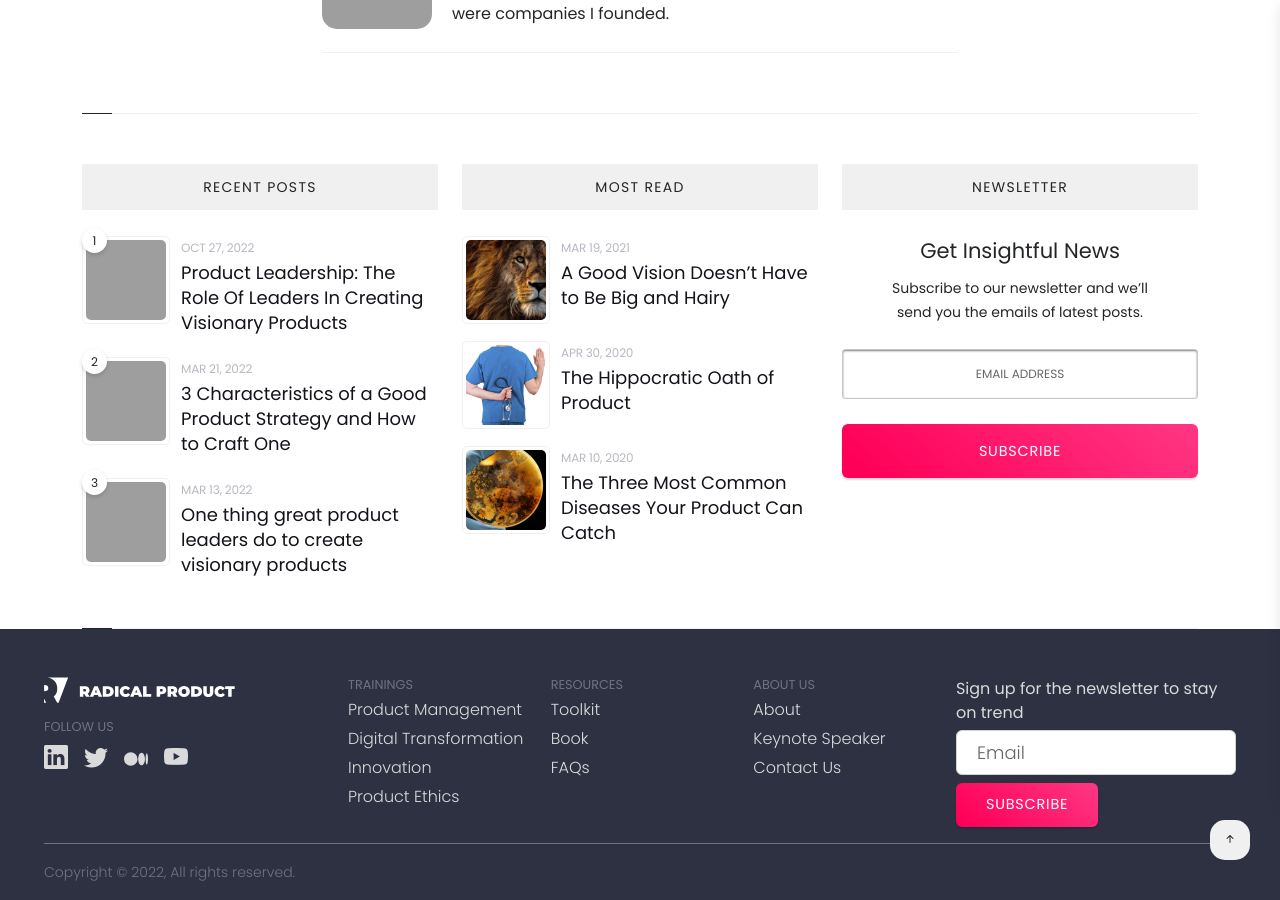
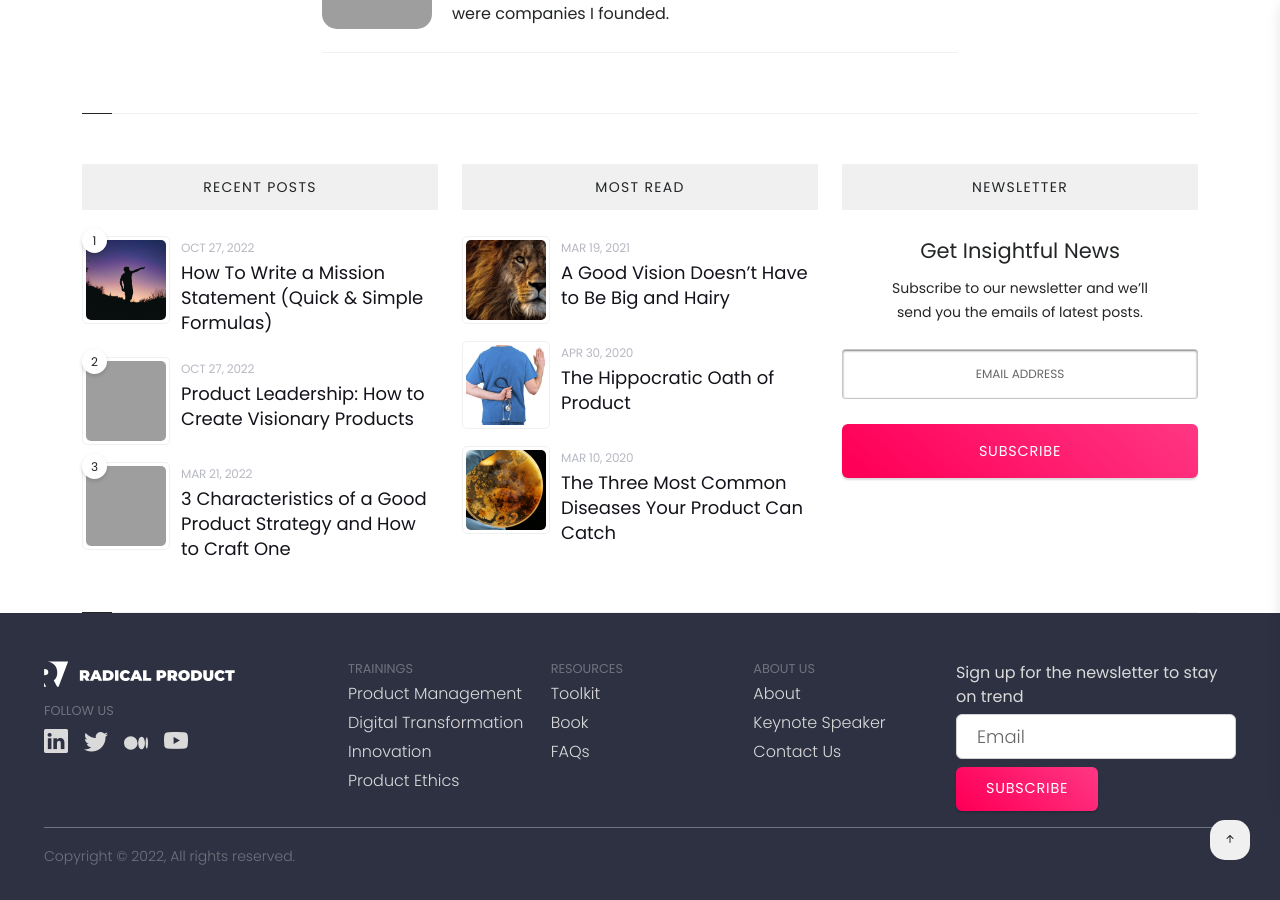
Before and after one commit to qq7te/radical-product, a Jekyll site: the page built from src/_posts/2021-04-15-real-pain-points.markdown, in a window 1280 px wide and 900 px high, scrolled down 4430 px. Built offline with Jekyll 4.4.1, drawn with Linux system fonts in a browser that asks for light colours; nearby versions of some CDN libraries; some of the changed lines change nothing that is shown; grey boxes are pictures that could not be loaded.

Commit message:
product leadership fixes and mission statement

```diff
--- a/src/_posts/2022-10-27-product-leadership.markdown
+++ b/src/_posts/2022-10-27-product-leadership.markdown
@@ -1,6 +1,6 @@
 ---
 layout: post
-title: "Product Leadership: The Role Of Leaders In Creating Visionary Products"
+title: "Product Leadership: How to Create Visionary Products"
 date: 2022-10-27 18:05:55 +0300
 permalink: /blog/product-leadership
 image: "/img/leadershiphero.jpg"
@@ -19,7 +19,7 @@
 Yes! Whether you’re an individual contributor or a manager, you’re a product leader if you exhibit the key traits of giving your team(s) the right balance of autonomy and direction.
 <br>
 
-<h2>A visual framework for product leadership</h2>
+<h2>What makes a good product leader?</h2>
 Until now, most of us have had to figure out through trial and error what good product leadership looks like. It’s time to change that! This blog post offers a visual framework and a step-by-step process for developing the key skills you need to be a good product leader.
 
 Essentially there are two dimensions to good product leadership:
@@ -29,9 +29,11 @@
 When you do these two things just right, you’re able to give your team the autonomy they need and yet you have enough influence to be able to shape the output.
 
 When you plot these two dimensions, the following styles of leadership emerge. See if you recognize these styles:
+
 <br>
 
-![Radical Product Thinking: Product Leadership]({{site.baseurl}}/img/leadership.png)
+<h2>A visual framework for product leadership</h2>
+![Radical Product Thinking: Product Leadership]({{site.baseurl}}/img/leadershipcrop.png)
 <br>
 
 
--- /dev/null
+++ b/src/_posts/2022-11-16-mission-statement.markdown
@@ -0,0 +1,168 @@
+---
+layout: post
+title: "How To Write a Mission Statement (Quick & Simple Formulas)"
+date: 2022-10-27 18:05:55 +0300
+permalink: /blog/how-to-write-a-mission-statement
+image: "/img/mission.jpg"
+categories: Mission Statement
+published: true
+featured: false
+---
+
+
+## The Tradition: Mission, Vision, and Values
+
+Most organizations have a triad structure of vision, mission, and values to communicate who they are and what they stand for. Although this structure was intended to offer employees clarity,  this triad format has instead generated much confusion. In this article I’ll explain where this approach of writing vision, mission, and values statements goes wrong. I’ll then share a simple but powerful framework so you can effectively communicate the change you want to bring about and align your team.
+<br>
+
+## Difference Between A Vision And Mission Statement
+The difference between a vision and mission statement is often the first source of confusion when using this triad approach. Should it be the vision statement that is broader and the mission statement which offers more detail, or the other way around?
+
+Traditionally, the vision statement is intended to show employees in broad and aspirational terms where the company is going and the hopes and dreams a company has. In this context, the mission statement is designed to provide a more detailed picture of the problem and is designed to be more actionable - it answers the question of how the company will bring about the vision.
+
+Here are two examples of vision and mission statements written in this model:
+**American Express:**
+**Vision:** Provide the world’s best customer experience every day.
+**Mission:** Become essential to our customers by providing differentiated products and services to help them achieve their aspirations.
+
+**Boeing:**
+**Vision:** We aspire to be the best in aerospace and an enduring global industrial champion.
+**Mission:** Our purpose and mission is to connect, protect, explore and inspire the world through aerospace innovation.
+<br>
+
+## Rethinking Vision And Mission: Write One Statement
+Having two separate statements just creates more cognitive load and makes employees feel like they also need to remember which statement was which. To remove the unnecessary confusion, many companies today have a single statement.
+
+For example, Nike’s website doesn’t have a vision statement. It states its mission as:
+“To bring inspiration and innovation to every athlete* in the world.
+*If you have a body, you are an athlete.”
+
+Asana, a project management and collaboration platform, also did away with a separate vision statement. Its website says that its mission is “to help humanity thrive by enabling all teams to work together effortlessly.”
+
+Whether you call it a mission or vision, the [Radical Product Thinking way]({% post_url 2020-07-11-vision-doesnt-have-to-be-hairy%}) is to write a single statement to align your team. But a radical statement doesn't sound like the examples above.
+
+<br>
+
+## Why Do Mission Statements Fail?
+Although creating a single statement is a great first step, these statements above are entirely too broad. Let’s take the example of Asana’s mission statement of helping humanity thrive by enabling all teams to work together effortlessly. This could describe Slack, or a telecom company describing its corporate phone plan, or even an events management team that organizes corporate offsites! The problem with such a statement is that pretty much anything fits.
+
+You need a clear North Star that points the way and that acts as a filter so that when you hold up a feature against this statement and ask, “Should we do this?”, sometimes the answer should be “No! Don’t!”
+
+>A broad mission statement that doesn't provide adequate direction leads to a myopic focus on short-term business needs.
+
+When you write mission statements that are broad and aspirational but provide little direction on what problem you’re trying to solve, what ends up driving your actions are the urgent and short-term needs of your business. If prioritization is a difficult exercise at your company, most likely your mission statement is too broad. What you need is a detailed and compelling statement that answers a few profound questions for your team.
+
+<br>
+
+## Elements of a mission statement
+I’ve found that a good mission statement has three important elements:
+1. **It describes the problem you want to see solved in the world.** It shouldn’t be about your aspirations for your organization at all. In fact, you know you’re on the right track if you describe a problem that you want to see solved even if you were to take yourself and your organization out of the picture.
+2. **It describes a tangible end state you can visualize.** When your goal is a tangible, visualizable end state instead of something abstract, people can internalize it and make it their own dream.
+3. **It is meaningful to you and the people you intend to impact.** Your mission must resonate with the people whose lives you want to impact, since you want them alongside you on this journey. When you share your mission statement with your customers they should be nodding along with you.
+
+<br>
+
+
+## How To Write A Mission Statement
+In writing your mission statement, you’ll want to condense the three elements above into one detailed statement that articulates the change you envision and how you’ll bring it about.
+>You can learn more about [Radical Product Thinking workshops](https://www.radicalproduct.com/trainings/innovation-training/) where you can work with me to craft a compelling statement that aligns your team.
+
+To craft a mission statement, you need to ask the *who*, *what*, *why*, *when*, and *how* questions:
+- **Who:** Whose world are you setting out to change? You need to define a specific and identifiable group - you can’t change the world for everyone.
+- **What:** What is their problem and what’s the solution they’re using today??
+- **Why:** Why does this world need changing? Unless there’s a clear reason that the status quo is absolutely unacceptable, there’s no real need for your product.
+- **When:** When will you know that you’ve arrived?
+- **How:** How will you bring about this world? This is finally where you can talk about your product, approach, or technology.
+
+Even when you know you have to answer these who, what, why, when, how questions, I’ve found that starting with a blank sheet of paper is unproductive -- it leaves you stuck and focusing on finding the perfect words instead of answering these profound questions.
+
+To help with this, you can use the [Radical Product Thinking toolkit](https://www.radicalproduct.com/toolkit) -- it’s a fill-in-the-blanks statement that makes it easier to write such a single statement to align your team on the problem you’re setting out to solve, why it needs to be solved, and the world you envision as a result.
+
+<br>
+
+## Framework for writing a mission statement
+Many teams have been inspired by Simon Sinek’s book *Start With Why* and have tried to adopt that approach for writing a mission statement.
+
+<br>
+![Simon Sinek: The Golden Circle]({{site.baseurl}}/img/Thegoldencircle.png)
+
+<br>
+I agree with Sinek’s approach that tells you not to focus on your product or solution and instead focus on why your organization exists. The problem, however, is that even when you heartily believe in starting with the Why, it’s really hard to articulate the Why on a blank sheet of paper without a clear structure to guide you. If you’ve tried this exercise at a corporate offsite, most likely you have experienced the pain of feeling trapped in a never ending game of junk-word-bingo.
+
+Instead, the RPT approach guides you to your Why using a [fill-in-the-blanks approach](https://www.radicalproduct.com/toolkit). The first part of the RPT worksheet helps you define whose problem you’re setting out to solve and why it’s imperative that the problem must be solved. The second half of the worksheet helps you define the end state when the problem is solved and what your solution is for bringing this about.
+
+<br>
+<h2>The Radical Product Thinking Framework</h2>
+![Radical Product Thinking: Mission or Vision Statement]({{site.baseurl}}/img/mission.png)
+
+<br>
+<h2>Mission Statement Examples (The Radical Product Thinking Way)</h2>
+Whether you call it your vision or your mission, in the [Radical Product Thinking](https://www.radicalproduct.com/) way, your statement should be detailed and sound more like an essay than a short slogan such as “to be the leader in XYZ”. A detailed statement creates alignment and gives your team the blueprint they need to know what to build.
+
+Here are filled out examples of the Radical Product Thinking [Mad Libs statement](https://www.radicalproduct.com/toolkit) for different types of companies:
+
+The following is the statement for Likelii, a B2C startup I had founded and that was acquired in 2014:
+
+
+**Today when** [_amateur wine drinkers_]**, want to** [_find wines they are likely to like_]**, they have to** [_pick wines based on attractive labels or try what’s on sale_]**. This is unacceptable because** [_it’s hard to learn about wine this way and leads to many disappointments_]**. We envision a world where** [_finding wines you like is as simple as renting movies on Netflix_]**. We are bringing this world about through** [_our recommendations engine that helps you find wines you’re likely to like, and our operational setup that quickly delivers those wines to your table_]**.**
+
+[Brevity & Wit](https://brevityandwit.com/), a Diversity, Equity and Inclusion consulting firm, filled out the Mad Libs statement as follows:
+
+   **Today when** [_creative, wholehearted, ethical people_]**, want to** [_live in financial comfort and take care of their families and loved ones_]**, they have to** [_sell their souls or overwork to make money_]**. This is unacceptable because** [_it perpetuates systems of oppression, where behavior that is harmful to people, the environment, or the future of humanity is incentivized_]**. We envision a world where** [_creative, wholehearted, ethical folks can be highly paid professionals, thereby incentivizing others to do good, and allowing creative, wholehearted, ethical individuals and organizations to use their money as medicine to connect, heal, and repair our world_]**. We are bringing this world about through** [_ethical design and consulting services that open doors in people’s minds to new ways of being, behaving, organizing, and building institutions_]**.**
+
+<br>
+<h2>Most Common Mistakes When Writing a Mission Statement</h2>
+Rethinking your mission statement requires unlearning a lot of traditional teaching from business schools. Here are the most common mistakes that leaders make when writing a mission statement:
+
+1. **Wordsmithing to write short and memorable mission statements**
+
+    We’ve learnt that these statements must be short and easy to remember. But it’s important to realize that employees and customers aren’t going to identify with your mission because they’ve memorized a slogan.
+
+   Memorization is not useful. The alignment you’re seeking comes from having a shared understanding of the answers to the who, what, why, when, and how questions.
+
+   Instead of getting employees to memorize *your* words, you know your mission statement is working if your employees can articulate your shared vision in *their own* words.
+
+2. **Expecting your mission statement to be constant and unchanging**
+
+   Traditional thinking is that your mission must be constant and unchanging. But think about how fast the market and the technological landscape changes. In such a fast moving world, what use is an unchanging mission statement? A broad and unchanging mission statement turns out to be too high level to provide any real direction to the team.
+
+   In the RPT way, you need to review your statement regularly. If you’re an early stage startup, you might review it every month because of the pace at which you’re learning about your market. On the other hand, if you’re working on a mature product, you should review this at least every year as you review your [strategic plan]({% post_url 2021-09-14-stressfree-guide-to-Strategic-planning%}).
+
+3. **Not including your team in setting your direction setting**
+
+   We’ve come to believe that the leaders at the top write the mission statement -- the rest of the company just follows along. In reality, every person in your company has a role to play to contribute towards your shared end-goal. You need them to buy into your mission so they’ll be self-driven in pursuing it.
+
+   When you want to get your team to buy-into and internalize a shared mission, the model of a leader presenting a company mission like Moses descending with his commandments just doesn’t work. Instead you need to co-create your mission statement with your team. A facilitated workshop makes this exercise easier - you can book a [Radical Product Thinking](https://www.radicalproduct.com/trainings/product-management-training/) workshop to guide your team through such an exercise.
+
+<br>
+<h2>Frequently asked questions</h2>
+
+Here are the answers to the questions I get most often when I run workshops:
+
+
+1. **Can you change your mission statement?**
+Yes! In fact, you should review your statement at least every year if you’re working on a more mature product, and possibly every quarter if you’re working on an early stage startup.
+
+
+2. **Should the mission statement be measurable? Should the mission statement specify measurable performance metrics?**
+No, while it’s tempting to measure and quantify everything, your mission statement should not have metrics. It should instead describe the problem you want to see solved for a group of people, and what the world looks like for them when you’ve created the change you envision. Often performance metrics tend to be centered around the company’s goals and aspirations rather than the users’ needs.
+
+
+3. **Can a mission statement be about revenues or company valuation?**
+No, a mission statement focused on revenues or valuation leads to an inward focus and frequently leads to the [product disease]({% post_url 2020-03-10-product-diseases%}) I call Narcissus Complex, the disease that strikes when you’re so focused on your own goals that you become disconnected from what your users need. While you’re focusing on your own goals, a competitor focused on solving a well-defined problem for users can build a better product and has the upper hand.
+
+
+4. **How long should a mission statement be?**
+Your mission statement can even be a paragraph. It needs to be long and detailed enough to create alignment in your team. The goal is not to have your team memorize the words in your mission statement - they need to internalize the answers to the profound questions of who, what, why, when, and how.
+
+
+5. **Who should write the mission statement for the company?**
+The leadership team should write the mission statement together in a group exercise. Such an exercise helps air out where your team is misaligned and generates productive discussions so that everyone is bought into a shared mission. Check out the [Innovation Training workshops](https://www.radicalproduct.com/trainings/innovation-training/) to learn about facilitated sessions to help you craft your mission statement.
+
+
+6. **Who owns the product vision?**
+The Product Manager owns the product vision. To craft the product vision, the PM should look at the company’s mission statement and make sure that the product vision is aligned with it. The PM should also work with the team and stakeholders to align the team and craft a shared product vision. Check out the [Product Management Training workshops](https://www.radicalproduct.com/trainings/product-management-training/) to learn about facilitated sessions to help you craft your product vision.
+
+
+7. **What makes a good mission statement?**
+A good mission statement is detailed enough to align your team on what to build. It tells you what problem you’re setting out to solve and articulates what the world looks like when you’ve completed your mission. It resonates with your customers - they agree that the problem you describe needs to be solved. And lastly, it acts as a filter and stops you from irrelevant pursuits.
```
Also changed, not shown: src/img/Thegoldencircle.png (added), src/img/leadershipcrop.png (added), src/img/mission.jpg (added), src/img/mission.png (added).
